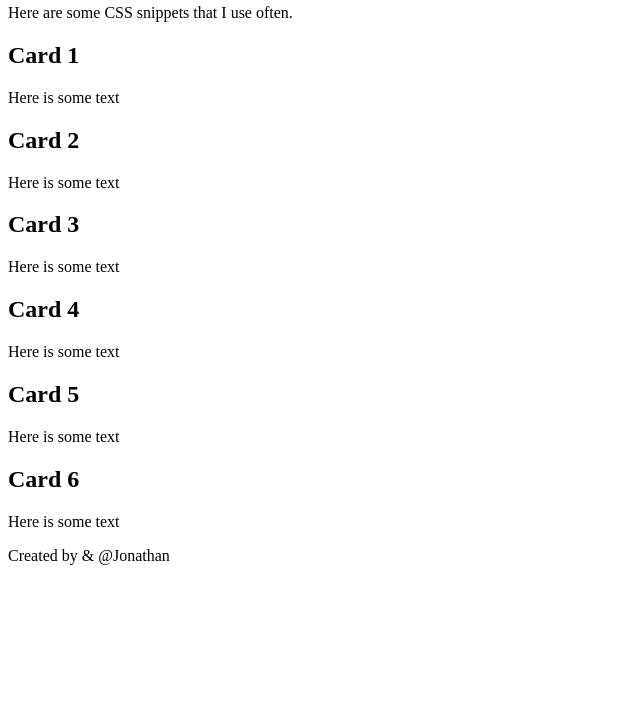
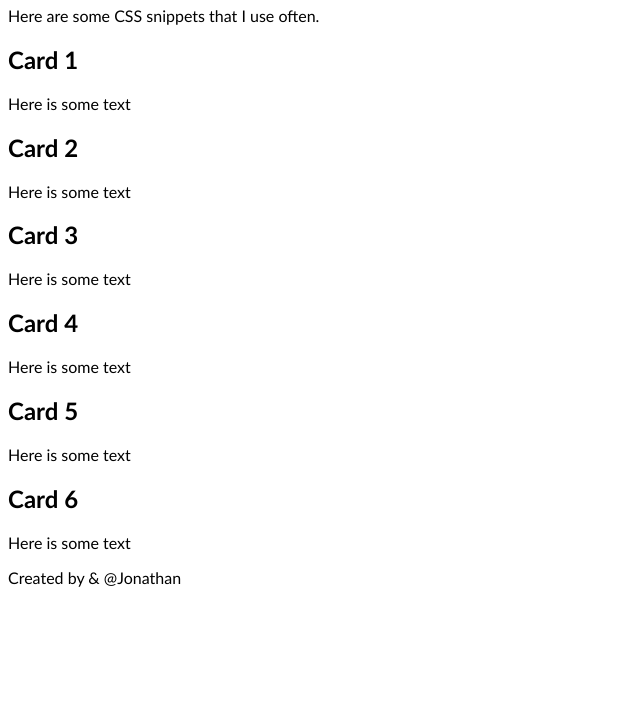
Before and after one commit to DidrikLindberg/css-snippets, a plain HTML site: page index.html in a window 1280 px wide. Shown: the part 76-800 px from the top of the page, without its empty margins (0-640 px from the left). Drawn offline with Linux system fonts and the light colour scheme.

Commit message:
added css file

```diff
--- a/index.html
+++ b/index.html
@@ -5,6 +5,7 @@
     <meta http-equiv="X-UA-Compatible" content="IE=edge">
     <meta name="viewport" content="width=device-width, initial-scale=1.0">
     <title>CSS Snippet Cheat Sheet</title>
+    <link rel="stylesheet" href="./assets/.css" />
 </head>
 <body>
     <!-- Header element -->
```
Also changed, not shown: assets/.css (added).
